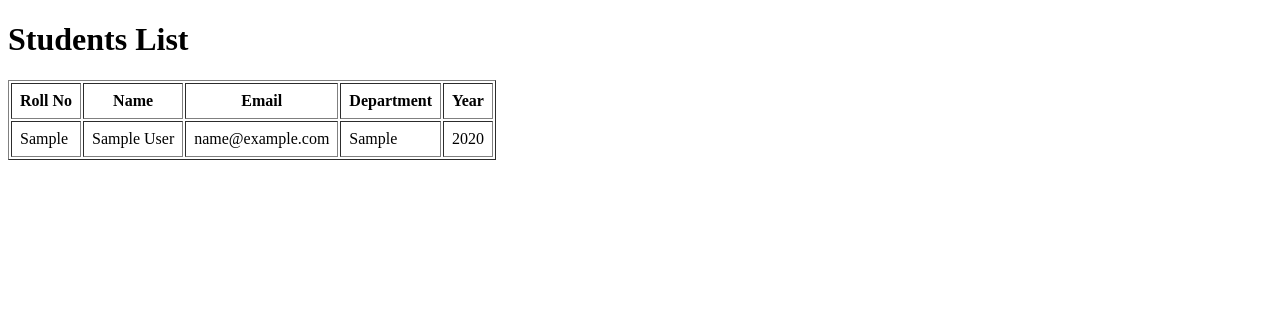
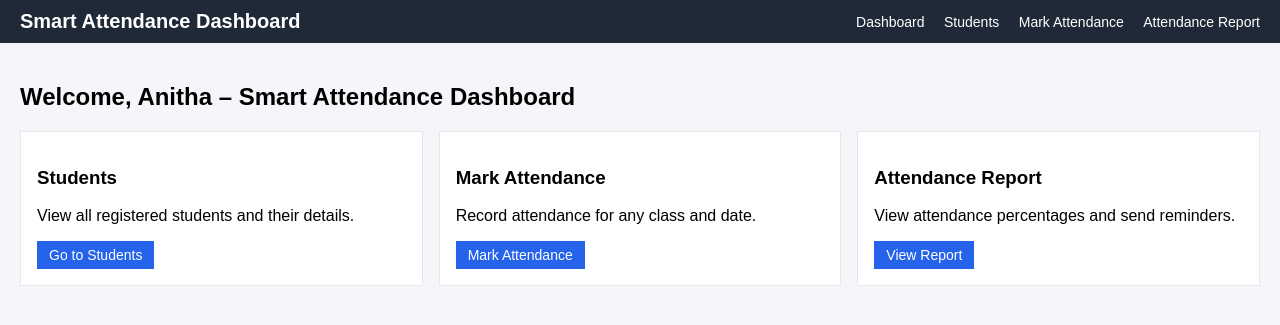
Before and after one commit to Nanduposina/smart_attendance_system, a Flask app: page / in a window 1280 px wide. Shown: the top 325 px of the page. Run offline with Flask 3, Linux system fonts and the light colour scheme; tables that the repository leaves empty or names only in its code hold one stand-in row (values such as "Sample post").

Commit message:
Updated routing and UI

```diff
--- a/app.py
+++ b/app.py
@@ -25,6 +25,10 @@ def get_db_connection():
 
 @app.route("/")
 def home():
+    return render_template("dashboard.html")
+
+@app.route("/students")
+def students_page():
     conn = get_db_connection()
     cursor = conn.cursor(dictionary=True)
     cursor.execute("SELECT roll_no, full_name, email, department, year_of_study FROM students;")
--- /dev/null
+++ b/templates/base.html
@@ -0,0 +1,84 @@
+<!DOCTYPE html>
+<html lang="en">
+<head>
+    <meta charset="UTF-8">
+    <title>{{ title or "Smart Attendance Dashboard" }}</title>
+    <style>
+        body {
+            font-family: Arial, sans-serif;
+            margin: 0;
+            background-color: #f4f6f9;
+        }
+        header {
+            background-color: #1f2937;
+            color: #fff;
+            padding: 10px 20px;
+            display: flex;
+            justify-content: space-between;
+            align-items: center;
+        }
+        header h1 {
+            margin: 0;
+            font-size: 20px;
+        }
+        nav a {
+            color: #fff;
+            margin-left: 15px;
+            text-decoration: none;
+            font-size: 14px;
+        }
+        nav a:hover {
+            text-decoration: underline;
+        }
+        .container {
+            padding: 20px;
+        }
+        table {
+            width: 100%;
+            border-collapse: collapse;
+            background-color: #fff;
+        }
+        th, td {
+            border: 1px solid #e5e7eb;
+            padding: 8px;
+            text-align: left;
+        }
+        th {
+            background-color: #f9fafb;
+        }
+        button {
+            padding: 6px 12px;
+            background-color: #2563eb;
+            color: #fff;
+            border: none;
+            cursor: pointer;
+            font-size: 14px;
+        }
+        button:hover {
+            background-color: #1d4ed8;
+        }
+        label {
+            font-size: 14px;
+        }
+        input, select {
+            padding: 5px;
+            margin: 4px 0;
+            font-size: 14px;
+        }
+    </style>
+</head>
+<body>
+    <header>
+        <h1>Smart Attendance Dashboard</h1>
+        <nav>
+            <a href="{{ url_for('home') }}">Dashboard</a>
+            <a href="{{ url_for('students_page') }}">Students</a>
+            <a href="{{ url_for('attendance') }}">Mark Attendance</a>
+            <a href="{{ url_for('report') }}">Attendance Report</a>
+        </nav>
+    </header>
+    <div class="container">
+        {% block content %}{% endblock %}
+    </div>
+</body>
+</html>
--- /dev/null
+++ b/templates/dashboard.html
@@ -0,0 +1,24 @@
+{% extends "base.html" %}
+{% block content %}
+<h2>Welcome, Anitha – Smart Attendance Dashboard</h2>
+
+<div style="display: grid; grid-template-columns: repeat(auto-fit, minmax(240px, 1fr)); gap: 16px; margin-top: 16px;">
+    <div style="background-color: #fff; padding: 16px; border: 1px solid #e5e7eb;">
+        <h3>Students</h3>
+        <p>View all registered students and their details.</p>
+        <button onclick="window.location.href='{{ url_for('students_page') }}'">Go to Students</button>
+    </div>
+
+    <div style="background-color: #fff; padding: 16px; border: 1px solid #e5e7eb;">
+        <h3>Mark Attendance</h3>
+        <p>Record attendance for any class and date.</p>
+        <button onclick="window.location.href='{{ url_for('attendance') }}'">Mark Attendance</button>
+    </div>
+
+    <div style="background-color: #fff; padding: 16px; border: 1px solid #e5e7eb;">
+        <h3>Attendance Report</h3>
+        <p>View attendance percentages and send reminders.</p>
+        <button onclick="window.location.href='{{ url_for('report') }}'">View Report</button>
+    </div>
+</div>
+{% endblock %}
--- a/templates/students.html
+++ b/templates/students.html
@@ -1,12 +1,7 @@
-<!DOCTYPE html>
-<html lang="en">
-<head>
-    <meta charset="UTF-8">
-    <title>Smart Attendance - Students</title>
-</head>
-<body>
-    <h1>Students List</h1>
-    <table border="1" cellpadding="8">
+{% extends "base.html" %}
+{% block content %}
+<h2>Students List</h2>
+<table>
     <thead>
         <tr>
             <th>Roll No</th>
@@ -28,5 +23,4 @@
         {% endfor %}
     </tbody>
 </table>
-</body>
-</html>
+{% endblock %}
```
Also changed, not shown: templates/attendance.html (+6 -17 lines), templates/report.html (+14 -24 lines). Lines whose indentation alone changed are shown as unchanged.
